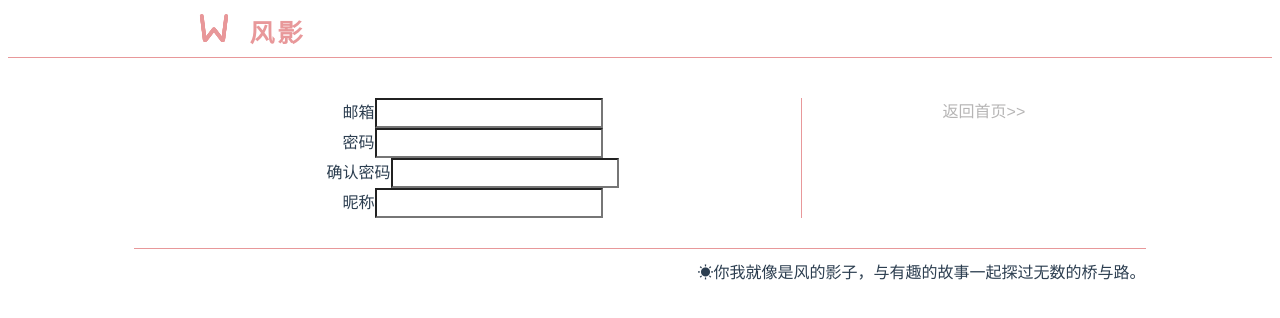
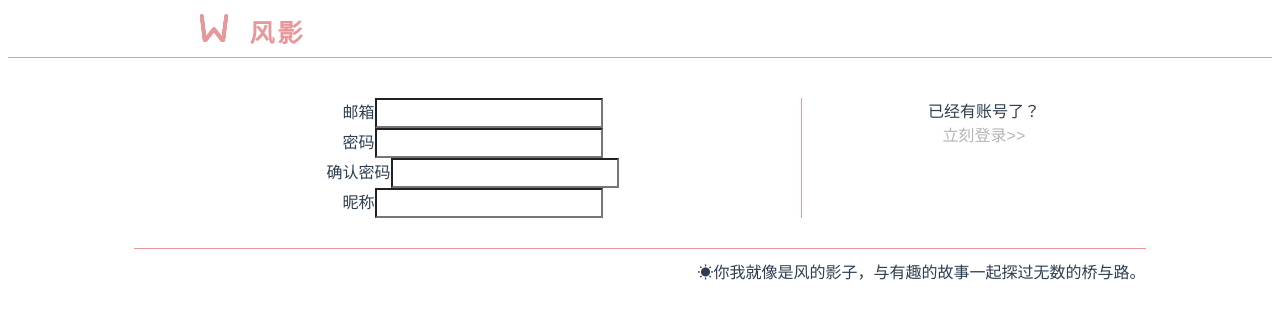
Before and after one commit to LovelyLareina/saimoe, a Vue app: page /#/register in a window 1280 px wide. Shown: the top 318 px of the page. Built offline with nearby package versions, Linux system fonts and the light colour scheme.

Commit message:
添加登录信息

```diff
--- a/src/components/register/register.vue
+++ b/src/components/register/register.vue
@@ -14,7 +14,8 @@
         </div>
       </div>
       <div class="fy-main-right">
-        <a class="fy-about-btn" @click="gotoHome">返回首页>></a>
+        <p>已经有账号了？</p>
+        <a class="fy-about-btn" @click="fydenglu">立刻登录>></a>
       </div>
     </div>
     <div class="fy-end">
@@ -35,6 +36,8 @@ export default {
   mounted () {
   },
   methods: {
+    fydenglu () { // 立即登录
+    }
   }
 }
 </script>
```
